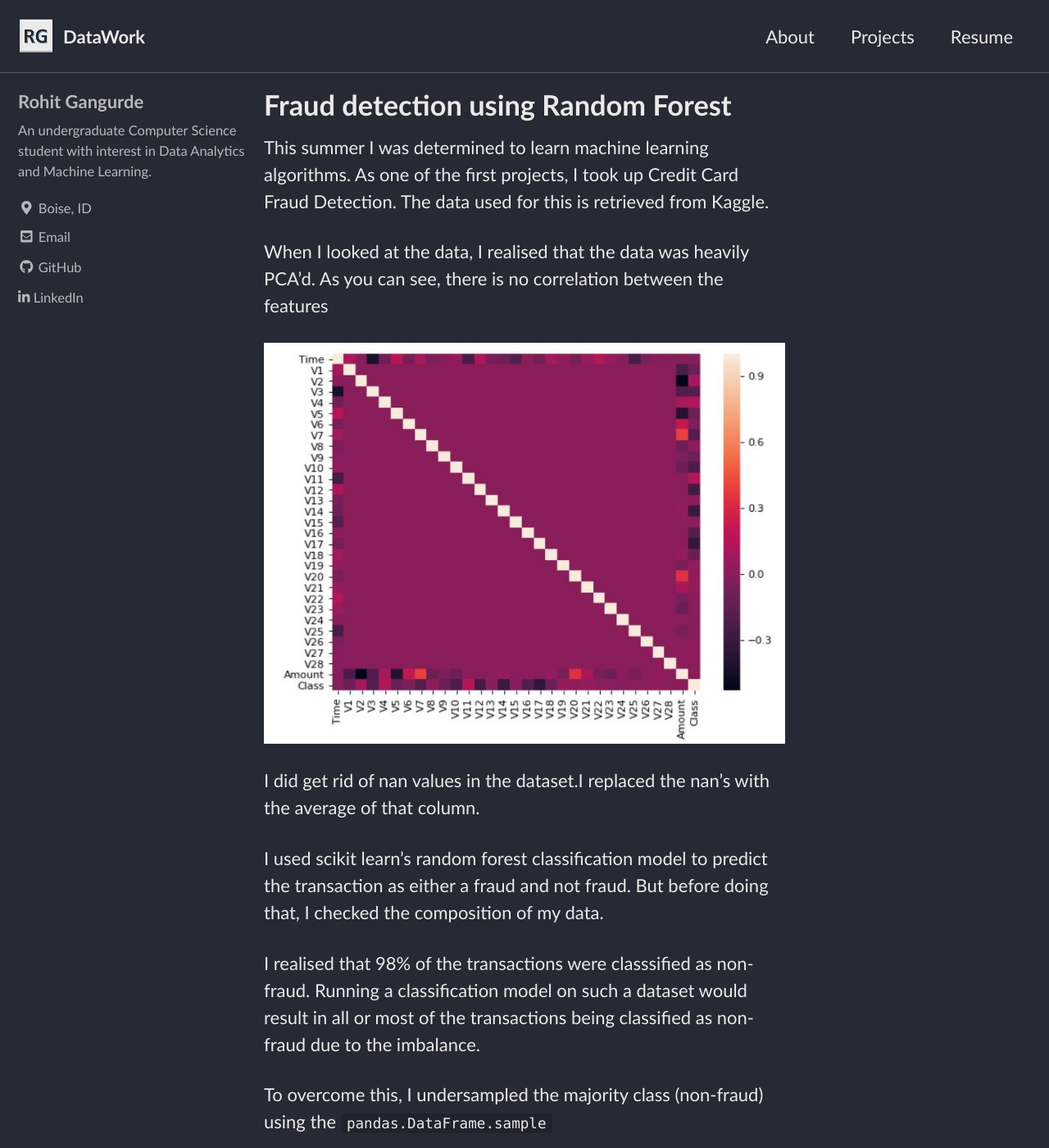
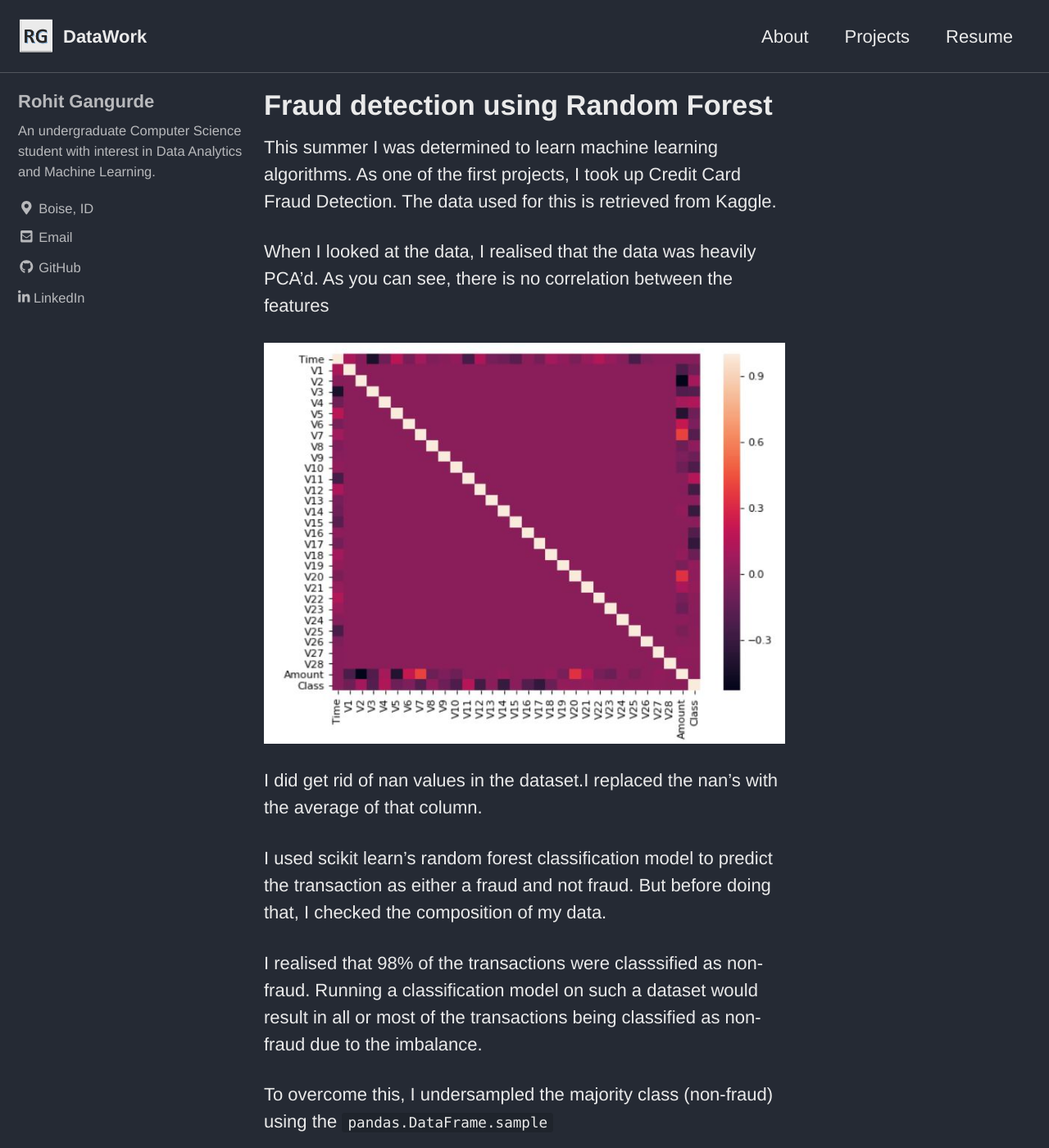
Before and after one commit to rohitgang/rohitgang.github.io, a Jekyll site: the page built from _posts/2019-07-03-frauddetect.md, in a window 1280 px wide and 1400 px high. Shown: the whole window at 82% size. Built offline with Jekyll 4.4.1, drawn with Linux system fonts in a browser that asks for light colours; cached includes are drawn as plain includes; nearby versions of some CDN libraries.

Commit message:
Update main.scss

```diff
--- a/assets/css/main.scss
+++ b/assets/css/main.scss
@@ -3,9 +3,9 @@
 ---
 
 @charset "utf-8";
-$link-color: rgb(199, 83, 30);
-$serif: serif;
-$sans-serif: "Trebuchet MS", Helvetica, sans-serif;
+$link-color: rgb(10, 84, 102);
+$serif: "Lucida Grande";
+$sans-serif: "Helvetica Neue","Myriad", "Avenir";
 
 @import "minimal-mistakes/skins/{{ site.minimal_mistakes_skin | default: 'default' }}"; // skin
 @import "minimal-mistakes"; // main partials
```
